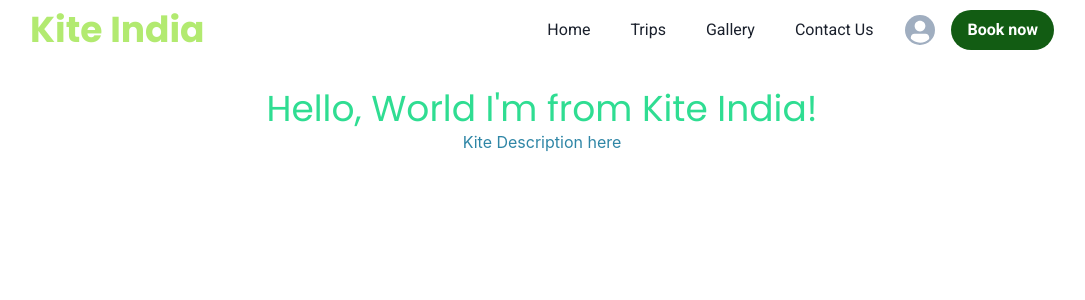
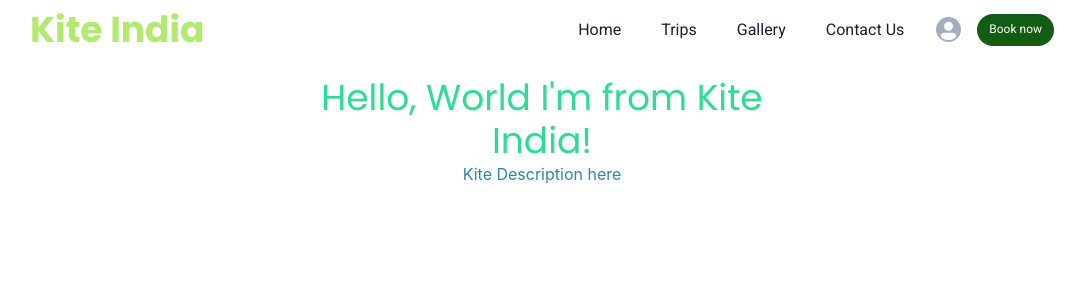
Before and after one commit to kite-india/Kite_Website, a Next.js app: page / in a window 1280 px wide. Shown: the top 300 px of the page, without its empty margins (98-1183 px from the left). Built offline with nearby package versions, Linux system fonts and the light colour scheme.

Commit message:
Responsive Fixed Navbar with Menu for mobiles complete

```diff
--- a/components/Navbar.jsx
+++ b/components/Navbar.jsx
@@ -1,3 +1,4 @@
+import { useState } from 'react'
 import {
   Flex,
   Box,
@@ -6,25 +7,65 @@ import {
   HStack,
   Link,
   Button,
-  Avatar
+  Avatar,
+  IconButton,
+  Menu,
+  MenuItem,
+  MenuDivider,
+  MenuButton,
+  MenuList,
+  MenuGroup
 } from '@chakra-ui/react'
+import { AiOutlineMenu, AiOutlineClose } from 'react-icons/ai'
+import { BiHomeHeart, BiTrip } from 'react-icons/bi'
+import { GrGallery, GrContact } from 'react-icons/gr'
 
 const links = [
-  { name: 'Home', href: '#home' },
-  { name: 'Trips', href: '#trips' },
-  { name: 'Gallery', href: '#gallery' },
-  { name: 'Contact Us', href: '#contact' }
+  { name: 'Home', href: '#home', icon: <BiHomeHeart /> },
+  { name: 'Trips', href: '#trips', icon: <BiTrip /> },
+  { name: 'Gallery', href: '#gallery', icon: <GrGallery /> },
+  { name: 'Contact Us', href: '#contact', icon: <GrContact /> }
 ]
 
+const BookBtn = () => (
+  <Button
+    size="sm"
+    rounded="full"
+    px={3}
+    fontSize="12px"
+    bg="color5"
+    color="white"
+    fontFamily="'Roboto'"
+    _hover={{
+      bg: 'color2'
+    }}
+    fontWeight="normal"
+    display={{ base: 'none', md: 'flex' }}
+    onClick={() => {}}
+  >
+    Book now
+  </Button>
+)
+
 const Navbar = () => {
+  const [isOpen, setOpen] = useState(false)
   return (
-    <Box py={2} px={32} align="center">
+    <Box
+      py={2}
+      px={{ base: 4, md: 8, lg: 32 }}
+      align="center"
+      position="fixed"
+      w="100%"
+      bg="rgba(255,255,255,0.8)"
+      backdropFilter="saturate(180%) blur(5px)"
+      mb={4}
+    >
       <Flex justifyContent="center" alignItems="center">
         <Heading as="h3" color="color8">
           Kite India
         </Heading>
         <Spacer />
-        <HStack gap={8}>
+        <HStack gap={{ base: 4, lg: 8 }} display={{ base: 'none', md: 'flex' }}>
           {links.map(({ name, href }, idx) => (
             <Link
               href={href}
@@ -37,20 +78,44 @@ const Navbar = () => {
             </Link>
           ))}
         </HStack>
-        <Avatar w="30px" h="30px" ml={8} mr={4} />
-        <Button
-          rounded="full"
-          px={4}
-          py={1}
-          bg="color5"
-          color="white"
-          fontFamily="'Roboto'"
-          _hover={{
-            bg: 'color2'
-          }}
-        >
-          Book now
-        </Button>
+        <Avatar w="25px" h="25px" ml={8} mr={4} />
+        <BookBtn />
+        <Menu>
+          <MenuButton
+            display={{ base: 'flex', md: 'none' }}
+            as={IconButton}
+            aria-label="Options"
+            icon={isOpen ? <AiOutlineClose /> : <AiOutlineMenu />}
+            variant="outline"
+            onClick={() => setOpen(!isOpen)}
+          />
+          <MenuList display={{ base: '', md: 'none' }}>
+            {links.map(({ name, href, icon }, idx) => (
+              <MenuItem
+                icon={icon}
+                key={idx}
+                fontFamily="'Roboto'"
+                _hover={{ color: 'color3' }}
+                _active={{ color: 'color3' }}
+              >
+                <Link href={href}>{name}</Link>
+              </MenuItem>
+            ))}
+            <MenuDivider />
+            <MenuItem
+              bg="color2"
+              fontFamily="'Roboto'"
+              _hover={{ color: 'color3' }}
+              _active={{ color: 'color3' }}
+              color="white"
+              rounded="md"
+              px={4}
+              fontSize="18px"
+            >
+              Book Now
+            </MenuItem>
+          </MenuList>
+        </Menu>
       </Flex>
     </Box>
   )
--- a/pages/index.js
+++ b/pages/index.js
@@ -1,17 +1,19 @@
 import React from 'react'
-import { Box, Heading, Text } from '@chakra-ui/react'
+import { Box, Heading, Text, Container } from '@chakra-ui/react'
 import Navbar from '../components/Navbar'
 
 const Page = () => {
   return (
     <>
       <Navbar />
-      <Box borderRadius="lg" p={3} mb={6} mt={4} align="center">
-        <Heading as="h2" color={'color3'} fontWeight="normal">
-          Hello, World I&apos;m from Kite India!
-        </Heading>
-        <Text color={'color1'}>Kite Description here</Text>
-      </Box>
+      <Container as="main" pt={16}>
+        <Box borderRadius="lg" p={3} mb={6} align="center">
+          <Heading as="h2" color={'color3'} fontWeight="normal">
+            Hello, World I&apos;m from Kite India!
+          </Heading>
+          <Text color={'color1'}>Kite Description here</Text>
+        </Box>
+      </Container>
     </>
   )
 }
```
